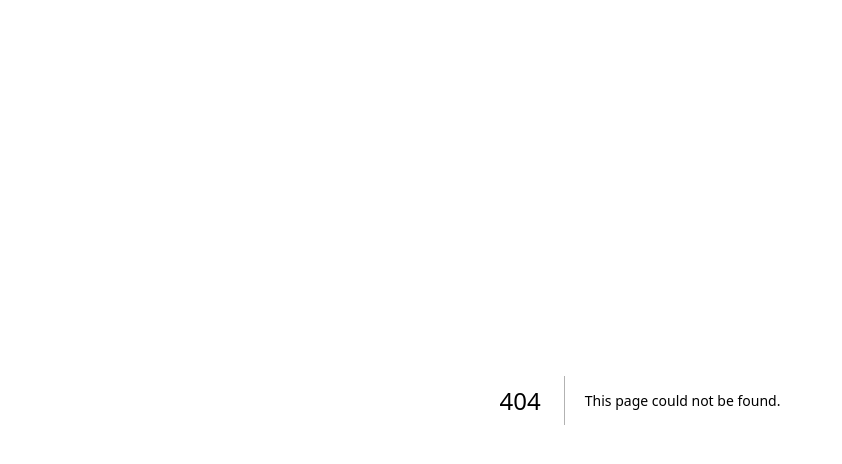
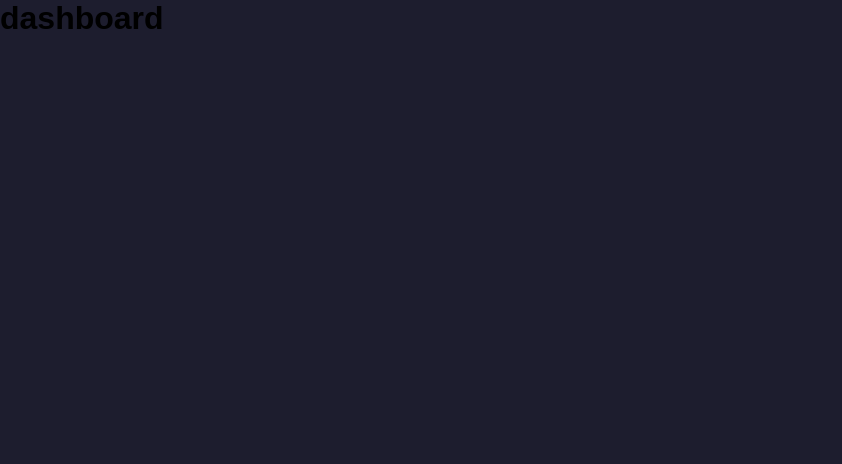
Before and after one commit to gusmorini/pizzadev-frontend, a Next.js app: page /dashboard in a window 1280 px wide. Before the commit this address had no page. Shown: the top 464 px of the page, without its empty margins (0-842 px from the left). Built offline with nearby package versions, Linux system fonts and the light colour scheme.

Commit message:
page dashboard

```diff
--- /dev/null
+++ b/src/pages/dashboard/index.tsx
@@ -0,0 +1,12 @@
+import Head from "@/components/Head";
+
+export default function Dashboard() {
+  return (
+    <>
+      <Head title="dashboard" />
+      <div>
+        <h1>dashboard</h1>
+      </div>
+    </>
+  );
+}
```
